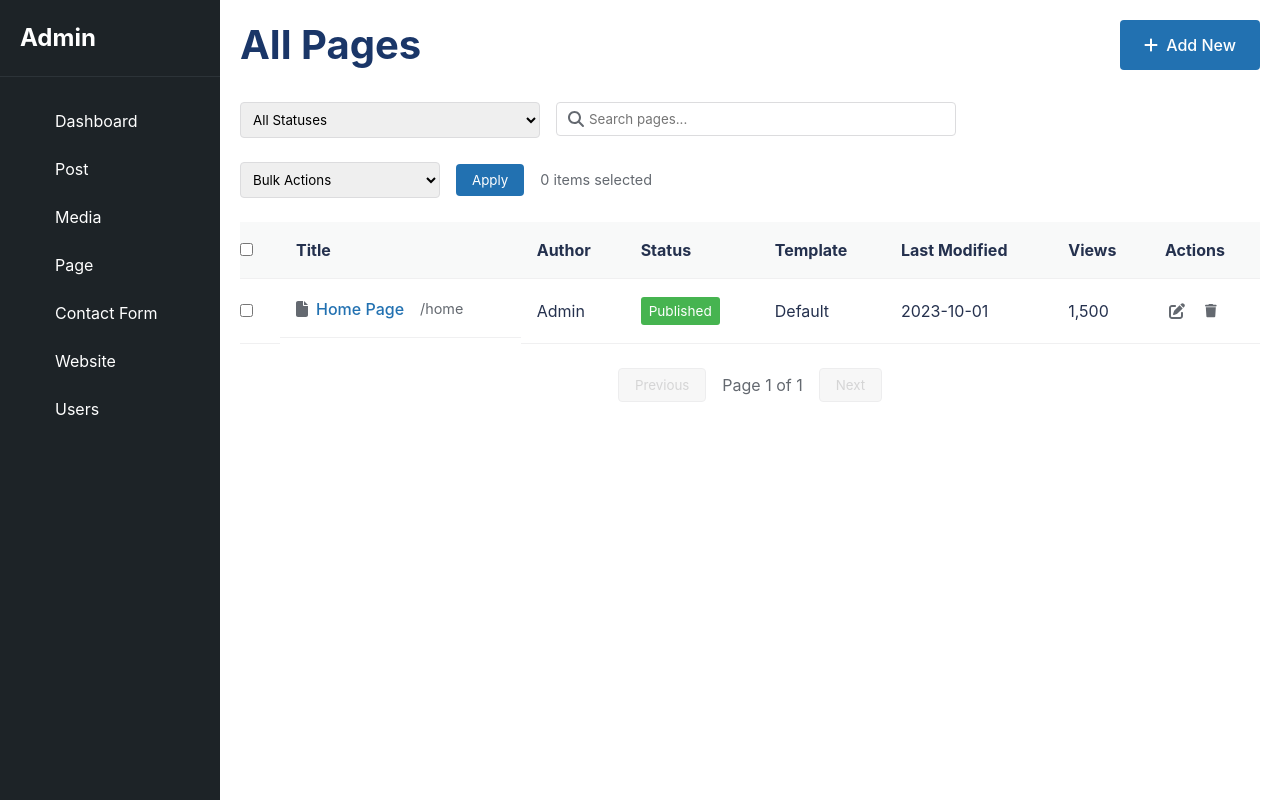
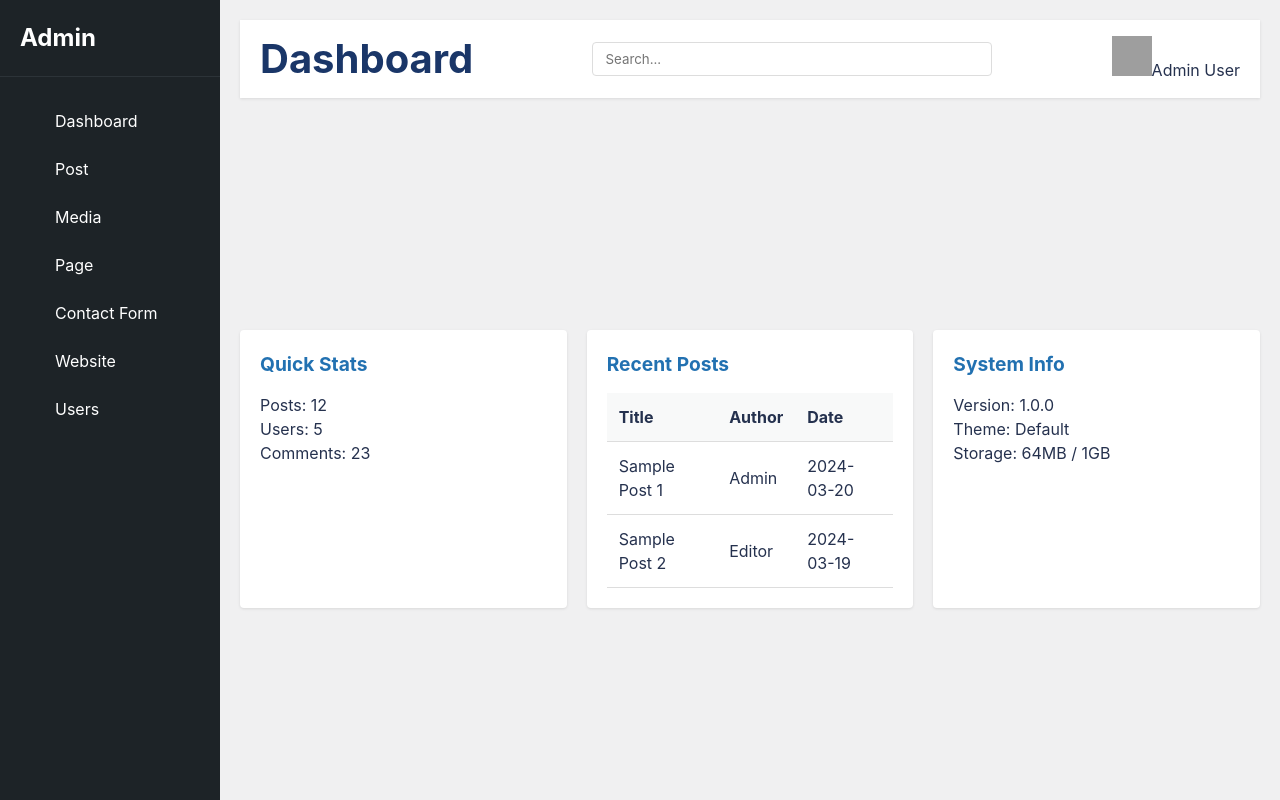
Before and after one commit to tanistocles/MIC-Website, a Next.js app in the folder mic-website/: page /admin in a window 1280 px wide. Built offline with nearby package versions, Linux system fonts and the light colour scheme; grey boxes are pictures that could not be loaded.

Commit message:
split dashboard

```diff
--- /dev/null
+++ b/mic-website/src/app/admin/BodyMain.jsx
@@ -0,0 +1,53 @@
+import React from "react";
+import styles from './BodyMain.module.css'
+function BodyMain() {
+    return (
+        <>
+        <div className={styles.container}>
+        <div class={styles.widgetsGrid}>
+            <div class={styles.widget}>
+                <h2>Quick Stats</h2>
+                <p>Posts: 12</p>
+                <p>Users: 5</p>
+                <p>Comments: 23</p>
+            </div>
+
+            <div class={styles.widget}>
+                <h2>Recent Posts</h2>
+                <table class={styles.postTable}>
+                    <thead>
+                        <tr>
+                            <th>Title</th>
+                            <th>Author</th>
+                            <th>Date</th>
+                        </tr>
+                    </thead>
+                    <tbody>
+                        <tr>
+                            <td>Sample Post 1</td>
+                            <td>Admin</td>
+                            <td>2024-03-20</td>
+                        </tr>
+                        <tr>
+                            <td>Sample Post 2</td>
+                            <td>Editor</td>
+                            <td>2024-03-19</td>
+                        </tr>
+                    </tbody>
+                </table>
+            </div>
+
+            <div class={styles.widget}>
+                <h2>System Info</h2>
+                <p>Version: 1.0.0</p>
+                <p>Theme: Default</p>
+                <p>Storage: 64MB / 1GB</p>
+            </div>
+        </div>
+
+        </div>
+
+        </>
+    )
+}
+export default BodyMain;
--- /dev/null
+++ b/mic-website/src/app/admin/BodyMain.module.css
@@ -0,0 +1,58 @@
+.container {
+    padding: 2rem;
+    max-width: 100%;
+    margin-left: var(--sidebar-width);
+    flex: 1;
+    padding: 20px;
+    width: calc(100% - var(--sidebar-width));
+    transition: margin-left 0.3s ease, width 0.3s ease;
+
+  }
+
+.widgetsGrid {
+    display: grid;
+    grid-template-columns: repeat(auto-fit, minmax(280px, 1fr));
+    gap: 20px;
+}
+
+.widget {
+    background: #fff;
+    padding: 20px;
+    border-radius: 4px;
+    box-shadow: 0 1px 3px rgba(0,0,0,0.1);
+}
+
+.widget h2 {
+    font-size: 1.2em;
+    margin-bottom: 15px;
+    color: var(--primary-color);
+}
+
+.postTable {
+    width: 100%;
+    border-collapse: collapse;
+    background: #fff;
+}
+
+.postTable th,
+.postTable td {
+    padding: 12px;
+    text-align: left;
+    border-bottom: 1px solid #ddd;
+}
+
+.postTable th {
+    background: #f8f9f9;
+}
+
+@media (max-width: 480px) {
+    .postTable th,
+    .postTable td {
+        font-size: 0.9em;
+        padding: 8px;
+    }
+
+    .widget h2 {
+        font-size: 1em;
+    }
+}
--- a/mic-website/src/app/admin/MainPage.jsx
+++ b/mic-website/src/app/admin/MainPage.jsx
@@ -46,46 +46,6 @@ function MainPage() {
             </div>
         </div>
         </div>
-        <div class="widgets-grid">
-            <div class="widget">
-                <h2>Quick Stats</h2>
-                <p>Posts: 12</p>
-                <p>Users: 5</p>
-                <p>Comments: 23</p>
-            </div>
-
-            <div class="widget">
-                <h2>Recent Posts</h2>
-                <table class="post-table">
-                    <thead>
-                        <tr>
-                            <th>Title</th>
-                            <th>Author</th>
-                            <th>Date</th>
-                        </tr>
-                    </thead>
-                    <tbody>
-                        <tr>
-                            <td>Sample Post 1</td>
-                            <td>Admin</td>
-                            <td>2024-03-20</td>
-                        </tr>
-                        <tr>
-                            <td>Sample Post 2</td>
-                            <td>Editor</td>
-                            <td>2024-03-19</td>
-                        </tr>
-                    </tbody>
-                </table>
-            </div>
-
-            <div class="widget">
-                <h2>System Info</h2>
-                <p>Version: 1.0.0</p>
-                <p>Theme: Default</p>
-                <p>Storage: 64MB / 1GB</p>
-            </div>
-        </div>
     </main>
         </>
     )
--- a/mic-website/src/app/admin/page.tsx
+++ b/mic-website/src/app/admin/page.tsx
@@ -1,6 +1,6 @@
 import './Style.css';
 import Navbar from './Navbar';
-// import MainPage from './MainPage';
+import MainPage from './MainPage';
 import AllPost from './AllPost';
 import Category from './Category';
 import NewPost from './NewPost';
@@ -8,17 +8,19 @@ import Library from './Library';
 import FormList from './FormList';
 import AllPages from './AllPages';
 import AllUsers from './AllUsers';
+import BodyMain from './BodyMain';
 
 function Admin() {
   return (
     <>
       <Navbar />
-      {/* <MainPage /> */}
+      <MainPage />
+      <BodyMain />
       {/* <AllPost /> */}
       {/* <Category /> */}
       {/* <NewPost /> */}
       {/* <Library /> */}
-      <AllPages />
+      {/* <AllPages /> */}
       {/* <FormList /> */}
       {/* <AllUsers /> */}
     </>
```
